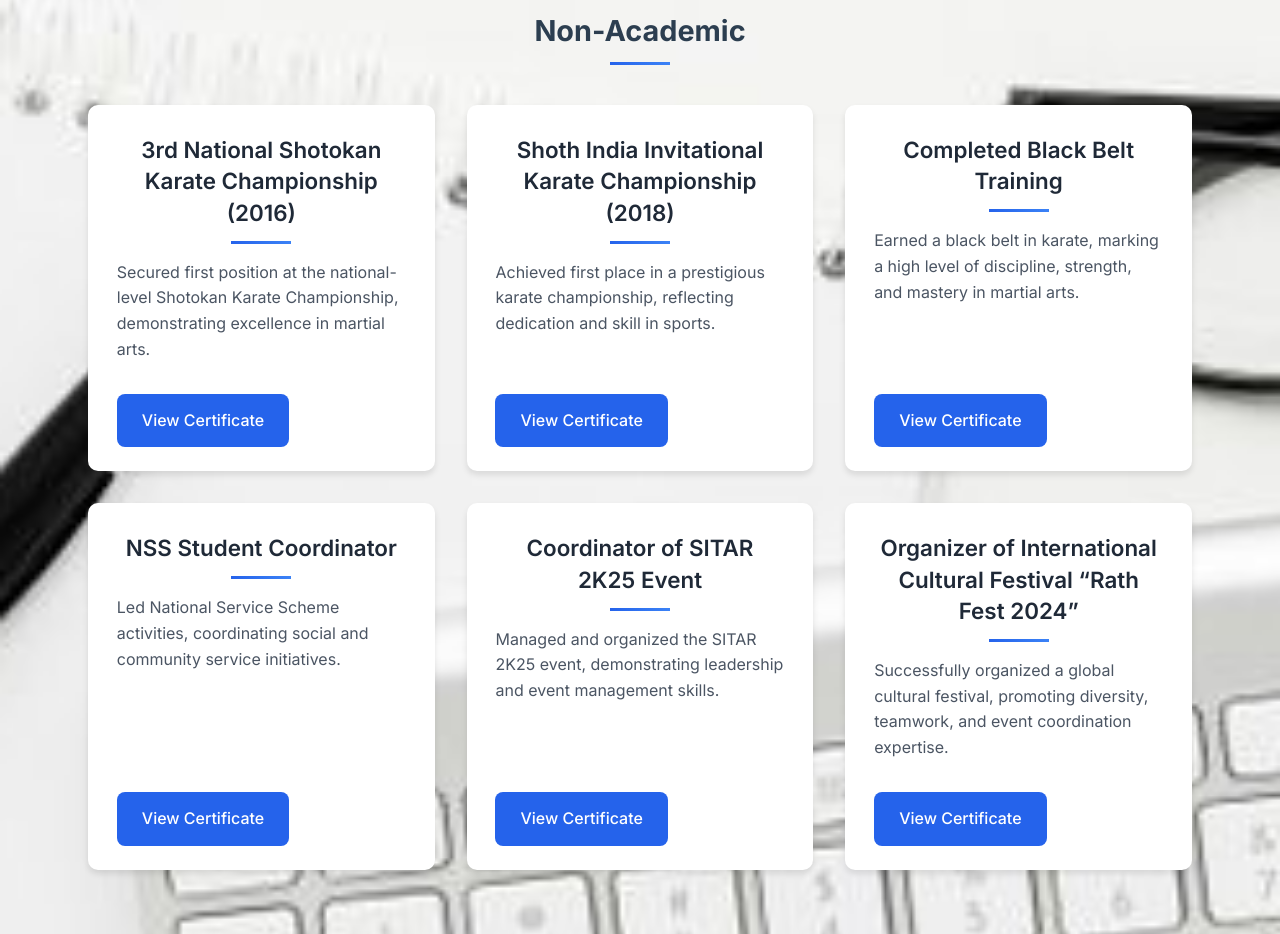
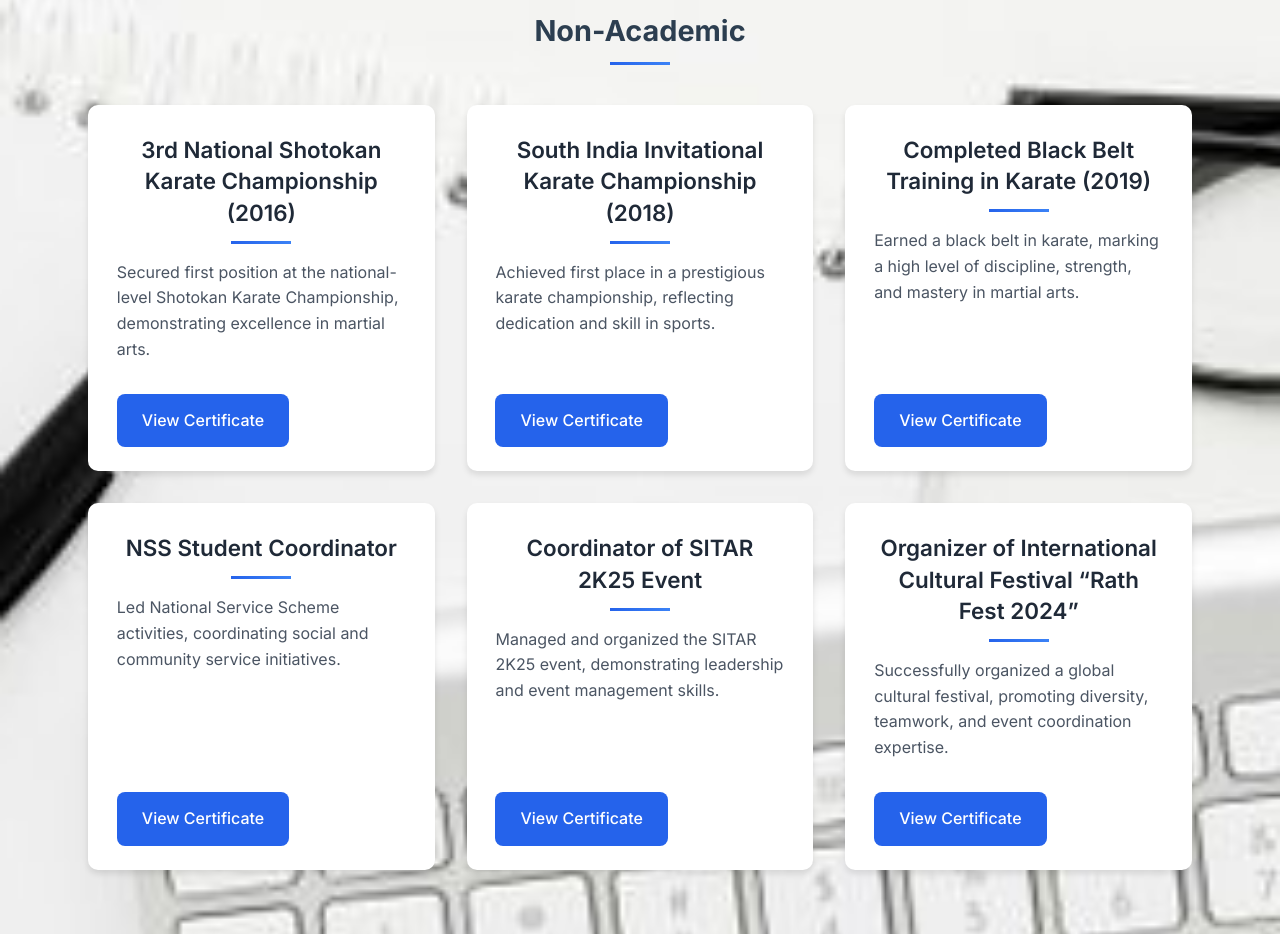
Before and after one commit to MSVAditya/Portfolio, a React (Create React App) app: page / in a window 1280 px wide. Shown: the part 8200-9134 px from the top of the page. Built offline with nearby package versions, Linux system fonts and the light colour scheme.

Commit message:
Finale Update

```diff
--- a/src/components/Achievements/Achievements.js
+++ b/src/components/Achievements/Achievements.js
@@ -61,13 +61,13 @@ const Achievements = () => {
     },
     {
       id: 2,
-      title: 'Shoth India Invitational Karate Championship (2018)',
+      title: 'South India Invitational Karate Championship (2018)',
       description: 'Achieved first place in a prestigious karate championship, reflecting dedication and skill in sports.',
       certificateLink: 'images/NA2.jpg'
     },
     {
       id: 3,
-      title: 'Completed Black Belt Training',
+      title: 'Completed Black Belt Training in Karate (2019)',
       description: 'Earned a black belt in karate, marking a high level of discipline, strength, and mastery in martial arts.',
       certificateLink: 'images/NA3.jpg'
     },
--- a/src/components/Certifications/Certifications.js
+++ b/src/components/Certifications/Certifications.js
@@ -53,7 +53,7 @@ const Certifications = () => {
     {
       id: 7,
       title: 'Problem Solving through Programming In C',
-      issuer: 'NPETL, IIT Kharagpur',
+      issuer: 'NPTEL, IIT Kharagpur',
       link: 'https://drive.google.com/file/d/1KT5s_yaASAkerAxFVUdLXvh_ZaQBgx_8/view?usp=sharing',
       image: process.env.PUBLIC_URL + '/images/Cert5.png'
     },
```
